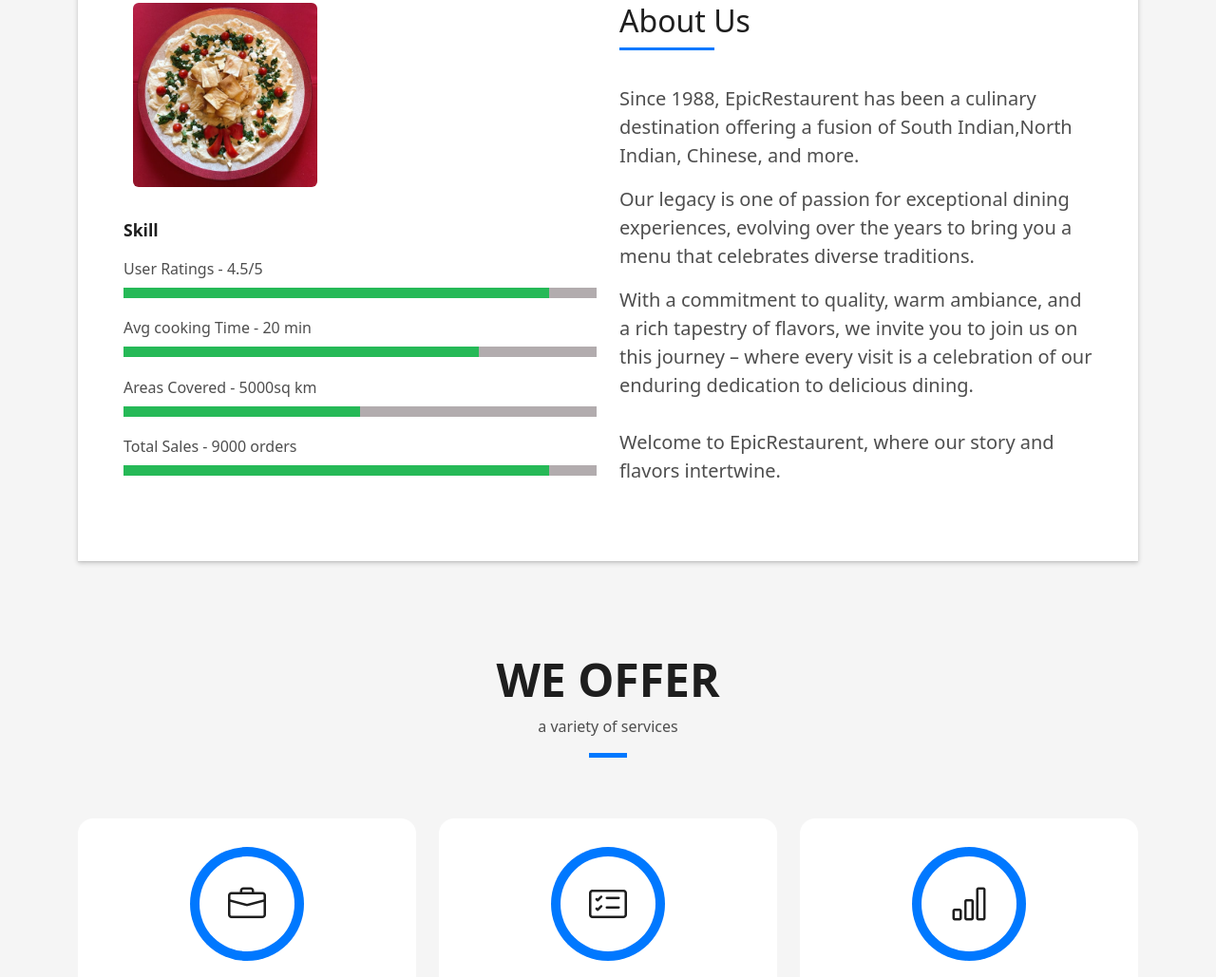
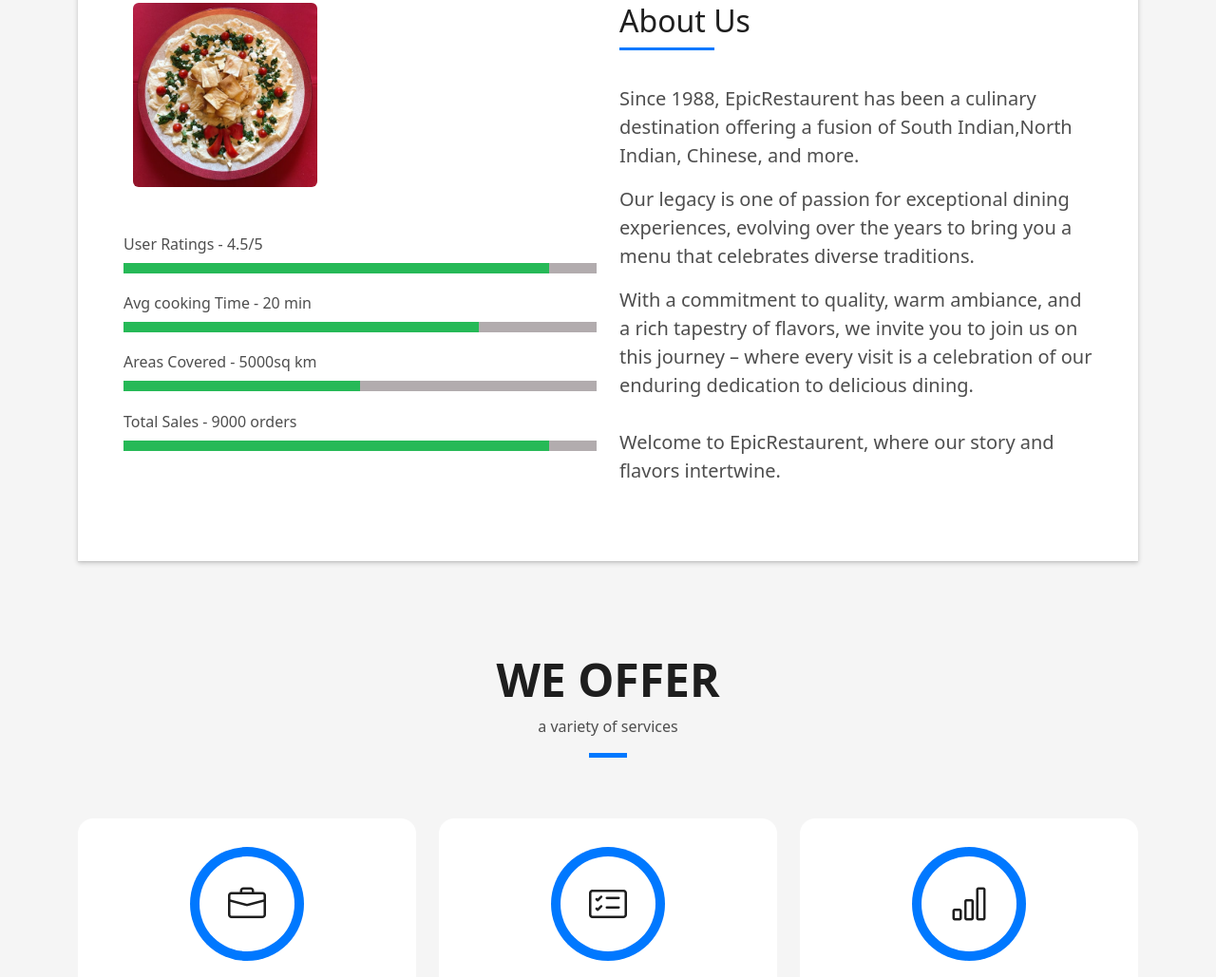
Before and after one commit to Sumukh-S/Restaurant-Website, a plain HTML site: page index.html in a window 1280 px wide. Shown: the part 925-1954 px from the top of the page at 95% size. Drawn offline with Linux system fonts and the light colour scheme.

```diff
--- a/index.html
+++ b/index.html
@@ -107,7 +107,7 @@
                     </div> -->
                   </div>
                   <div class="skill-mf">
-                    <p class="title-s">Skill</p>
+                    <p class="title-s"></p>
                     <span>User Ratings -</span> <span class="pull-right">4.5/5</span>
                     <div class="progress">
                       <div class="progress-bar" role="progressbar" style="width: 90%;" aria-valuenow="90" aria-valuemin="0" aria-valuemax="100"></div>
```
